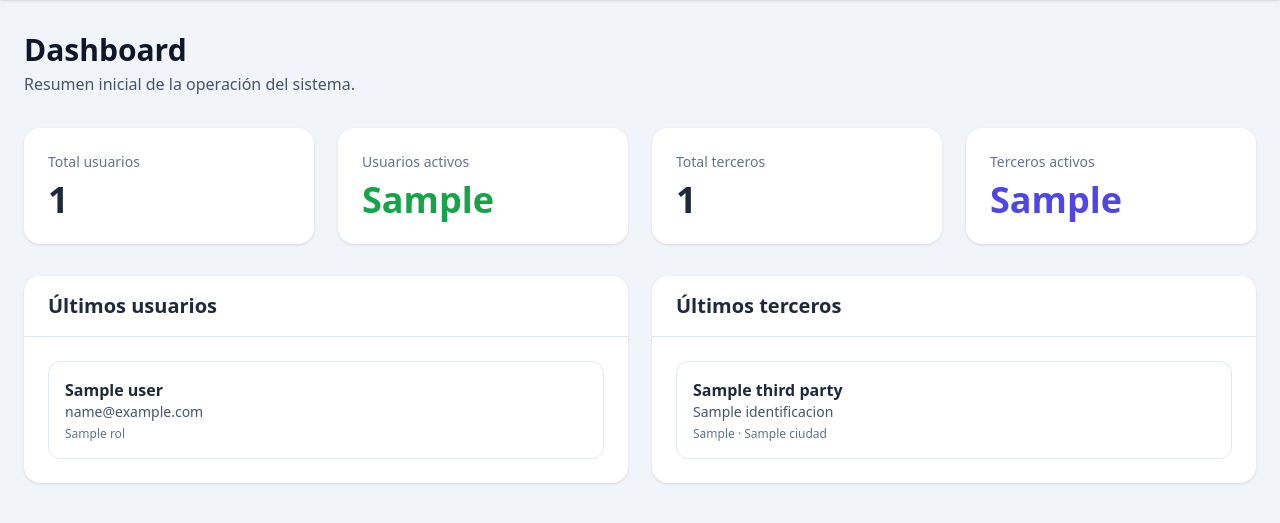
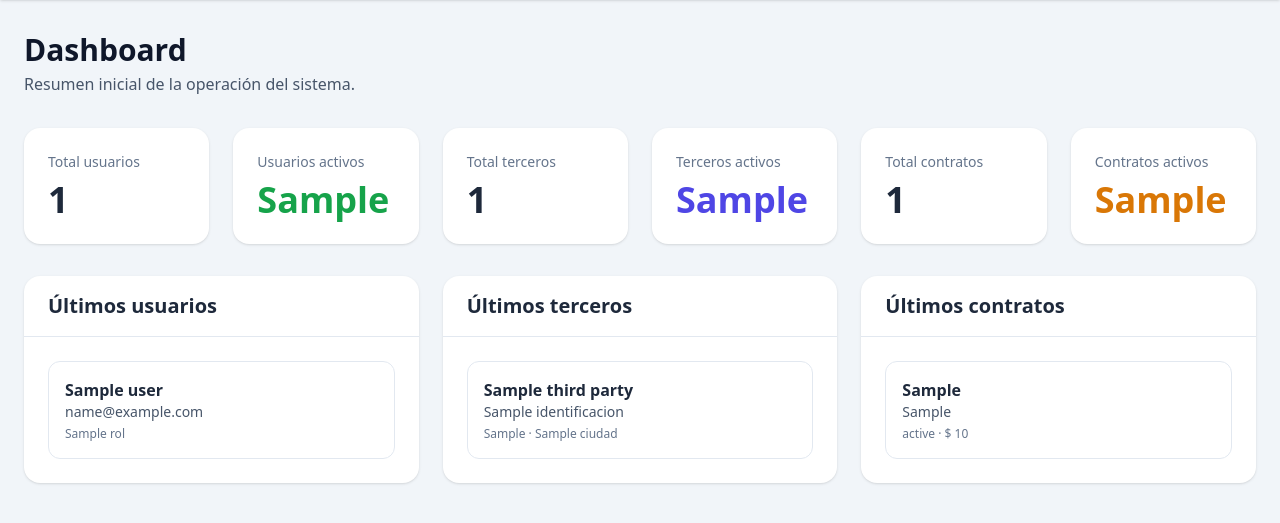
Before and after one commit to jhonbuelvas-hub/controldocpro-app, a Python web app: template templates/dashboard.html in a window 1280 px wide. Shown: the part 84-607 px from the top of the page. Run offline with Jinja, Linux system fonts and the light colour scheme; the template is opened without the code that fills it: most values are stand-ins (such as "Sample title", 1, 10 or a date in 2020); some libraries are stand-ins or nearby versions.

Commit message:
Update dashboard.html

```diff
--- a/templates/dashboard.html
+++ b/templates/dashboard.html
@@ -8,7 +8,7 @@
         <p class="text-slate-600 mt-1">Resumen inicial de la operación del sistema.</p>
     </div>
 
-    <div class="grid grid-cols-1 md:grid-cols-2 xl:grid-cols-4 gap-6">
+    <div class="grid grid-cols-1 md:grid-cols-2 xl:grid-cols-6 gap-6">
         <div class="bg-white rounded-2xl shadow p-6">
             <p class="text-sm text-slate-500">Total usuarios</p>
             <h3 class="text-4xl font-bold mt-2">{{ total_users }}</h3>
@@ -25,16 +25,23 @@
             <p class="text-sm text-slate-500">Terceros activos</p>
             <h3 class="text-4xl font-bold mt-2 text-indigo-600">{{ active_third_parties }}</h3>
         </div>
+        <div class="bg-white rounded-2xl shadow p-6">
+            <p class="text-sm text-slate-500">Total contratos</p>
+            <h3 class="text-4xl font-bold mt-2">{{ total_contracts }}</h3>
+        </div>
+        <div class="bg-white rounded-2xl shadow p-6">
+            <p class="text-sm text-slate-500">Contratos activos</p>
+            <h3 class="text-4xl font-bold mt-2 text-amber-600">{{ active_contracts }}</h3>
+        </div>
     </div>
 
-    <div class="grid grid-cols-1 xl:grid-cols-2 gap-6">
+    <div class="grid grid-cols-1 xl:grid-cols-3 gap-6">
         <div class="bg-white rounded-2xl shadow overflow-hidden">
             <div class="px-6 py-4 border-b border-slate-200">
                 <h3 class="text-xl font-bold">Últimos usuarios</h3>
             </div>
-            <div class="p-6">
+            <div class="p-6 space-y-4">
                 {% if recent_users %}
-                    <div class="space-y-4">
                     {% for user in recent_users %}
                         <div class="border border-slate-200 rounded-xl p-4">
                             <div class="font-semibold">{{ user.nombre }}</div>
@@ -42,7 +49,6 @@
                             <div class="text-xs text-slate-500 mt-1">{{ user.rol }}</div>
                         </div>
                     {% endfor %}
-                    </div>
                 {% else %}
                     <p class="text-slate-500">No hay usuarios registrados.</p>
                 {% endif %}
@@ -53,9 +59,8 @@
             <div class="px-6 py-4 border-b border-slate-200">
                 <h3 class="text-xl font-bold">Últimos terceros</h3>
             </div>
-            <div class="p-6">
+            <div class="p-6 space-y-4">
                 {% if recent_third_parties %}
-                    <div class="space-y-4">
                     {% for third_party in recent_third_parties %}
                         <div class="border border-slate-200 rounded-xl p-4">
                             <div class="font-semibold">{{ third_party.nombre }}</div>
@@ -63,9 +68,27 @@
                             <div class="text-xs text-slate-500 mt-1">{{ third_party.tipo_tercero }}{% if third_party.ciudad %} · {{ third_party.ciudad }}{% endif %}</div>
                         </div>
                     {% endfor %}
-                    </div>
                 {% else %}
                     <p class="text-slate-500">No hay terceros registrados.</p>
+                {% endif %}
+            </div>
+        </div>
+
+        <div class="bg-white rounded-2xl shadow overflow-hidden">
+            <div class="px-6 py-4 border-b border-slate-200">
+                <h3 class="text-xl font-bold">Últimos contratos</h3>
+            </div>
+            <div class="p-6 space-y-4">
+                {% if recent_contracts %}
+                    {% for contract in recent_contracts %}
+                        <div class="border border-slate-200 rounded-xl p-4">
+                            <div class="font-semibold">{{ contract.numero_contrato }}</div>
+                            <div class="text-sm text-slate-600">{{ contract.tipo_contrato }}</div>
+                            <div class="text-xs text-slate-500 mt-1">{{ contract.estado_contrato }} · $ {{ contract.valor_total }}</div>
+                        </div>
+                    {% endfor %}
+                {% else %}
+                    <p class="text-slate-500">No hay contratos registrados.</p>
                 {% endif %}
             </div>
         </div>
```
Lines whose indentation alone changed are shown as unchanged.
